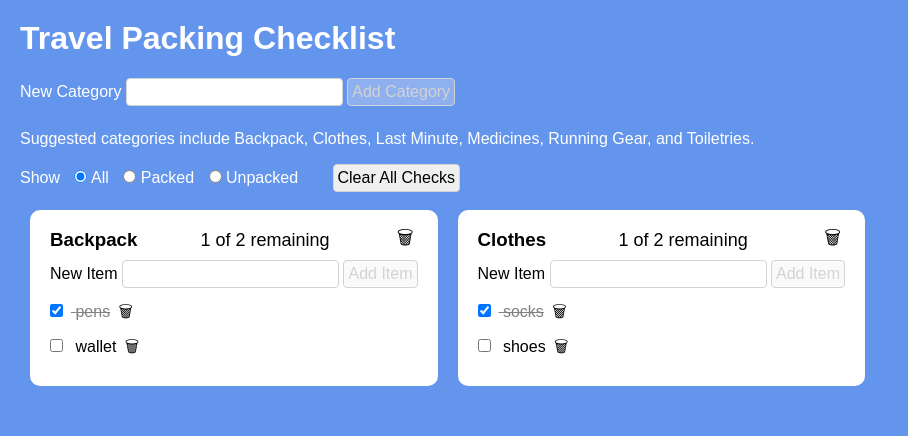
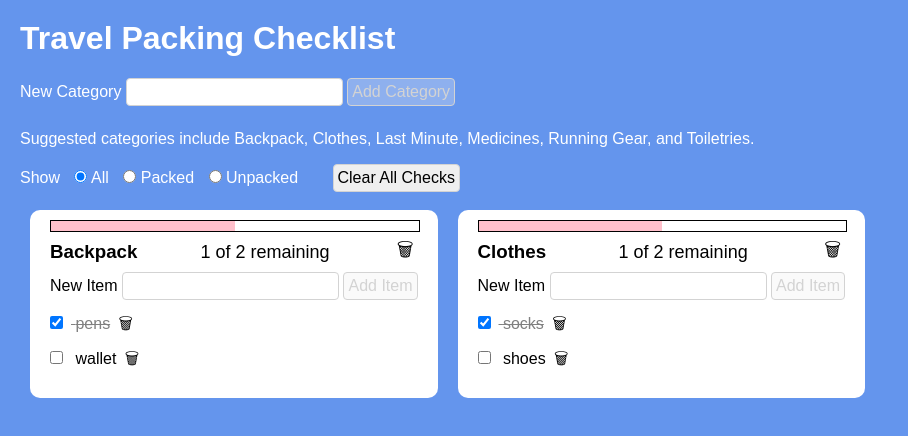
Before and after one commit to mvolkmann/travel-packing, a Svelte app: page / in a window 1280 px wide. Shown: the top 436 px of the page, without its empty margins (0-908 px from the left). Built offline with nearby package versions, Linux system fonts and the light colour scheme.

Commit message:
added ProgressBar

```diff
--- a/src/Category.svelte
+++ b/src/Category.svelte
@@ -1,6 +1,7 @@
 <script>
   import {createEventDispatcher} from 'svelte';
   import Item from './Item.svelte';
+  import ProgressBar from './ProgressBar.svelte';
   import {getGuid} from './util';
 
   export let category;
@@ -12,7 +13,8 @@
   let itemName = '';
 
   $: remaining = category.items.filter(item => !item.packed).length;
-  $: status = `${remaining} of ${category.items.length} remaining`;
+  $: total = category.items.length
+  $: status = `${remaining} of ${total} remaining`;
 
   function addItem() {
     const {items} = category;
@@ -76,6 +78,7 @@
 </style>
 
 <section>
+  <ProgressBar percent={100 * (total - remaining) / total} />
   <h3>
     {#if editing}
       <input
--- /dev/null
+++ b/src/ProgressBar.svelte
@@ -0,0 +1,21 @@
+<script>
+  export let percent;
+</script>
+
+<style>
+  .bar {
+    background-color: white;
+    border: solid black 1px;
+    height: 10px;
+    width: 100%;
+  }
+
+  .progress {
+    background-color: pink;
+    height: 100%;
+  }
+</style>
+
+<div class="bar">
+  <div class="progress" style={`width: ${percent}%`} />
+</div>
```
